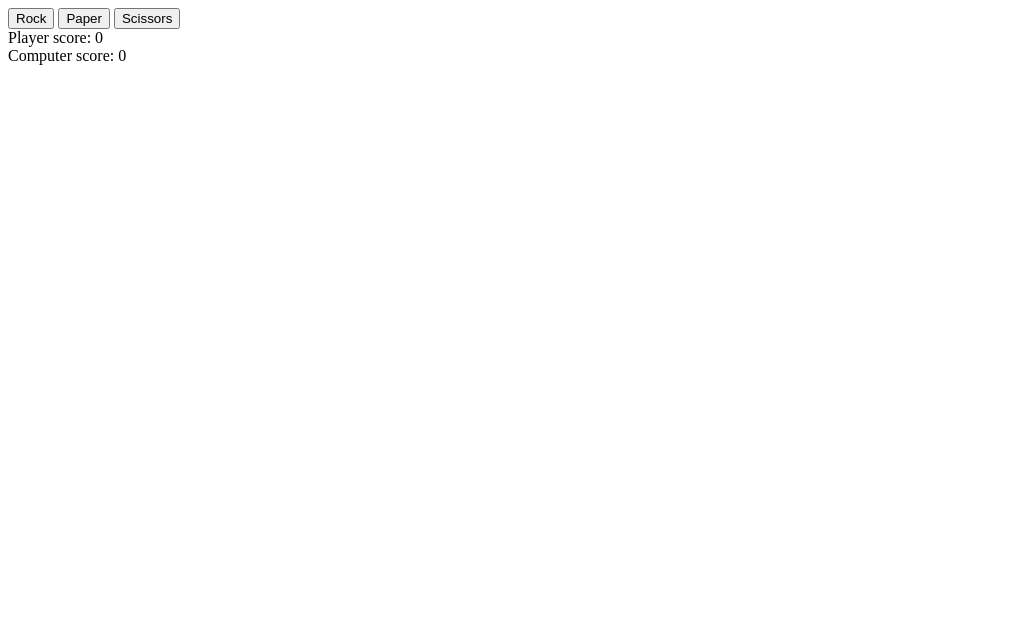
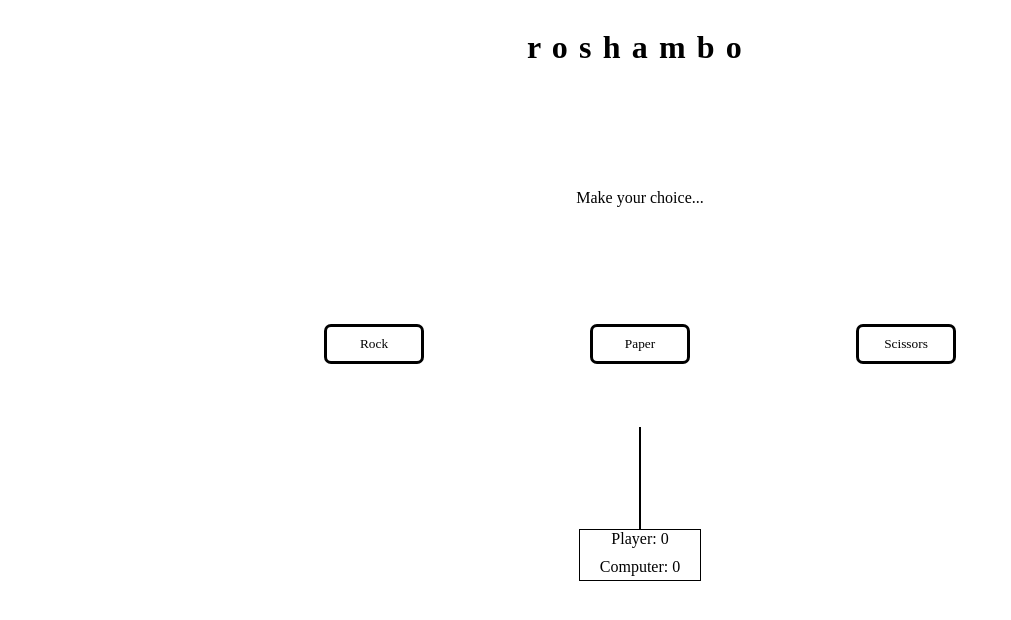
Before and after one commit to Preid22/Odin, a plain HTML site: page Roshambo/index.html in a window 1280 px wide. Shown: the whole page, without its empty margins (0-1011 px from the left). Drawn offline with Linux system fonts and the light colour scheme.

Commit message:
Added CSS  styling

```diff
--- a/Roshambo/index.html
+++ b/Roshambo/index.html
@@ -2,16 +2,25 @@
 <html lang="en">
   <head>
     <meta charset="UTF-8" />
-
+    <link rel="stylesheet" href="styles.css" />
     <title>Roshambo</title>
   </head>
   <body>
-    <button class="rock">Rock</button>
-    <button class="paper">Paper</button>
-    <button class="scissors">Scissors</button>
-    <div class="playerScore">Player score: 0</div>
-    <div class="cpuScore">Computer score: 0</div>
-    <div class="winnerBox"></div>
-    <script src="roshambo.js"></script>
+    <div class="container">
+      <h1>roshambo</h1>
+      <p>Make your choice...</p>
+      <div class="buttonBox">
+        <button class="rock">Rock</button>
+        <button class="paper">Paper</button>
+        <button class="scissors">Scissors</button>
+      </div>
+      <div class="winnerBox"></div>
+      <div class="scoreBox">
+        <div class="playerScore">Player: 0</div>
+        <div class="cpuScore">Computer: 0</div>
+      </div>
+
+      <script src="roshambo.js"></script>
+    </div>
   </body>
 </html>
--- a/Roshambo/roshambo.js
+++ b/Roshambo/roshambo.js
@@ -29,11 +29,11 @@ function Game(playerChoice, cpuChoice) {
 
   if (result === true) {
     playerScore++;
-    displayPlayerScore.textContent = `Player score: ${playerScore}`;
+    displayPlayerScore.textContent = `Player: ${playerScore}`;
     winnerBox.textContent = `You Win! Player chose ${playerChoice}, CPU chose ${cpuChoice}`;
   } else if (result === false) {
     computerScore++;
-    displayComputerScore.textContent = `CPU score: ${computerScore}`;
+    displayComputerScore.textContent = `CPU: ${computerScore}`;
     winnerBox.textContent = `You Lose! Player chose ${playerChoice}, CPU chose ${cpuChoice}`;
   } else if (result === "Draw!") {
     winnerBox.textContent = "Draw!";
--- /dev/null
+++ b/Roshambo/styles.css
@@ -0,0 +1,65 @@
+.container {
+  display: flex;
+  flex-direction: column;
+  align-items: center;
+}
+
+.container h1 {
+  align-items: center;
+  justify-content: center;
+  letter-spacing: 0.7rem;
+  font-family: Chalkduster;
+}
+
+.container p {
+    font-family: Chalkduster;
+    margin-top: 8%;
+}
+
+.buttonBox {
+  display: flex;
+  flex-direction: row;
+  justify-content: space-between;
+  width: 50%;
+  margin-top: 8%;
+  margin-bottom: 5%;
+}
+
+.buttonBox button {
+  background-color: white;
+  height: 40px;
+  width: 100px;
+  border: 3px solid black;
+  border-radius: 7px;
+  font-family: Chalkduster;
+}
+
+.buttonBox button:hover {
+  cursor: pointer;
+}
+
+button:focus {
+  text-decoration: underline;
+  font-size: 1rem;
+  font-weight: bold;
+}
+
+.winnerBox {
+    border: 1px solid black;
+    height: 100px;
+    font-family: Chalkduster;
+}
+
+.scoreBox {
+  border: 1px solid black;
+  display: flex;
+  flex-direction: column;
+  align-items: center;
+  height: 50px;
+  width: 120px;
+  font-family: Chalkduster;
+}
+
+.playerScore {
+  margin-bottom: 10px;
+}
```
